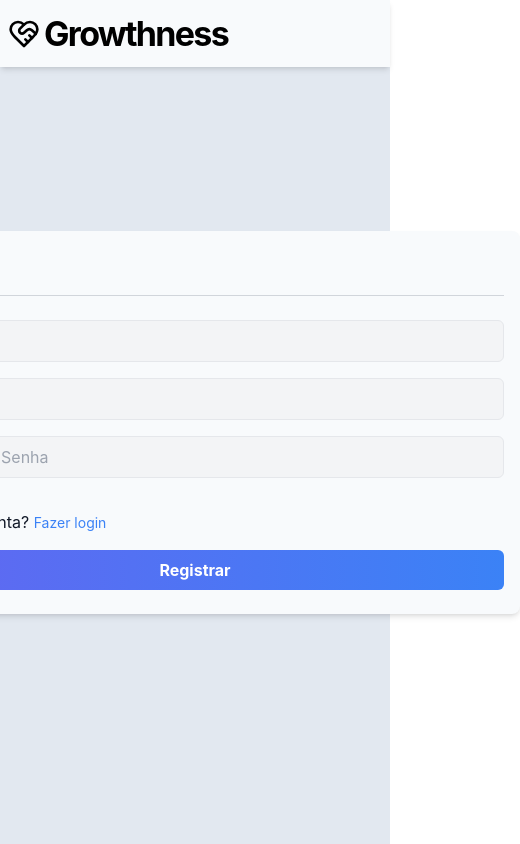
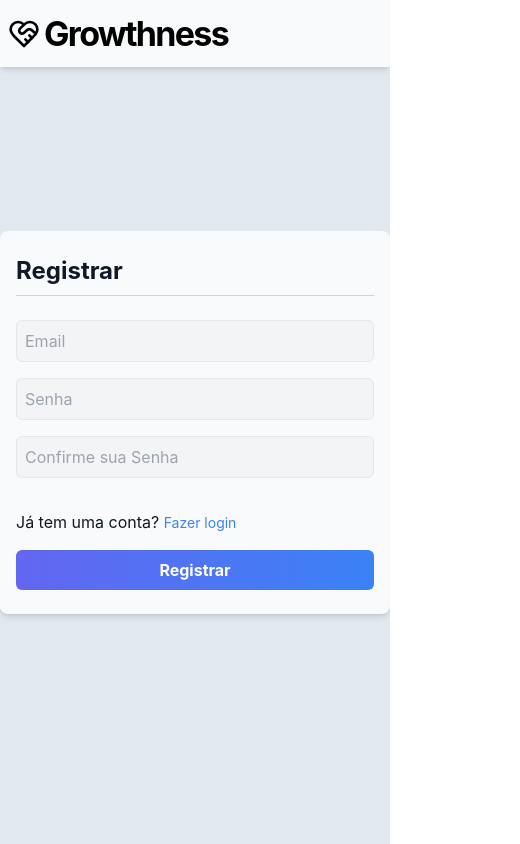
Before and after one commit to MicaelTargino/Growthness-Frontend, a React (Create React App) app: page /register in a window 390 px wide. Shown: the whole page, 520 px wide, since content can reach past the window. Built offline with nearby package versions, Linux system fonts and the light colour scheme.

Commit message:
register page: enhance responsity

```diff
--- a/src/pages/Register.js
+++ b/src/pages/Register.js
@@ -43,8 +43,8 @@ const Register = () => {
         <header className='bg-slate-50 top-0 absolute p-2 shadow-md w-full h-auto flex items-center justify-start'>
             <FullLogo  />
         </header>
-        <form onSubmit={handleSubmit} className="w-[650px] rounded-lg flex items-center justify-center xl:justify-start">
-        <div className="w-[650px] rounded-lg shadow-md py-6 px-4 xl:px-16 bg-slate-50 flex flex-col justify-center relative">
+        <form onSubmit={handleSubmit} className="w-full max-w-[550px] lg:w-[650px] lg:max-w-full rounded-lg flex items-center justify-center xl:justify-start">
+        <div className="w-full max-w-[550px] lg:max-w-full lg:w-[650px] rounded-lg shadow-md py-6 px-4 xl:px-16 bg-slate-50 flex flex-col justify-center relative">
           <h2 className="text-2xl font-bold text-gray-900 mb-2">Registrar</h2>
           <div className='w-[100%] h-[1px] bg-gray-300 mb-6'></div>
           <div className="flex flex-col">
```
